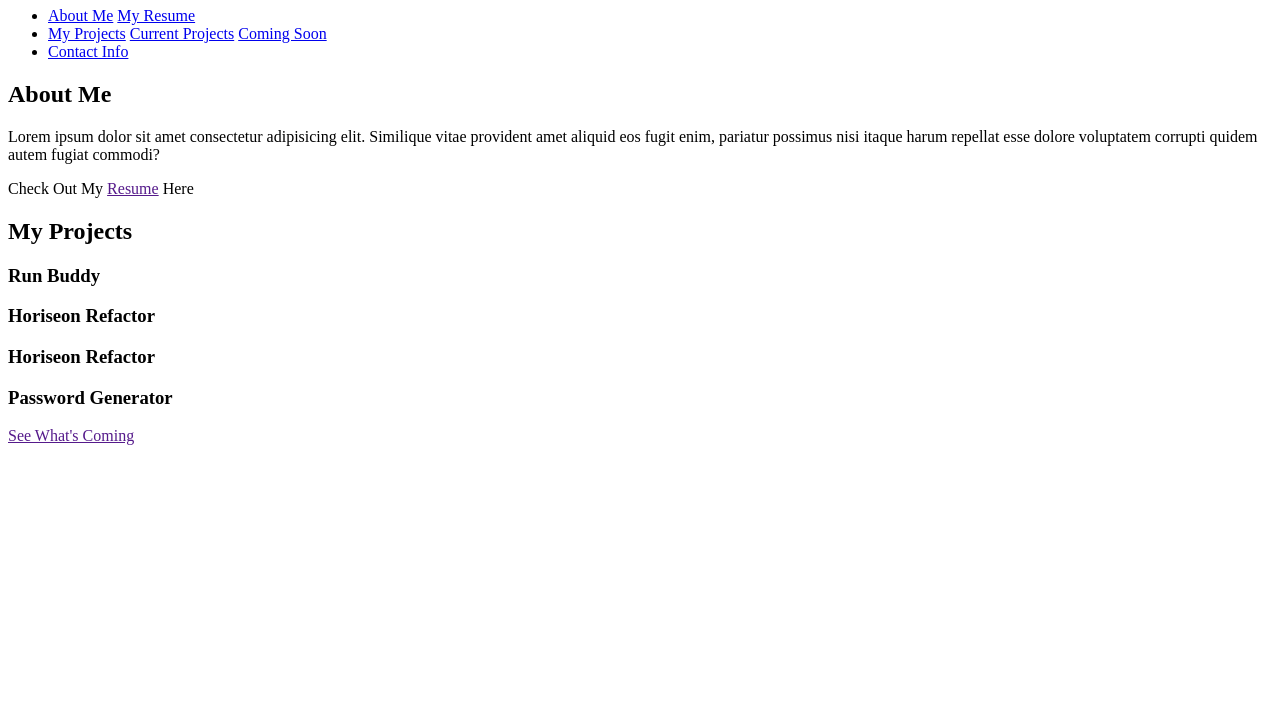
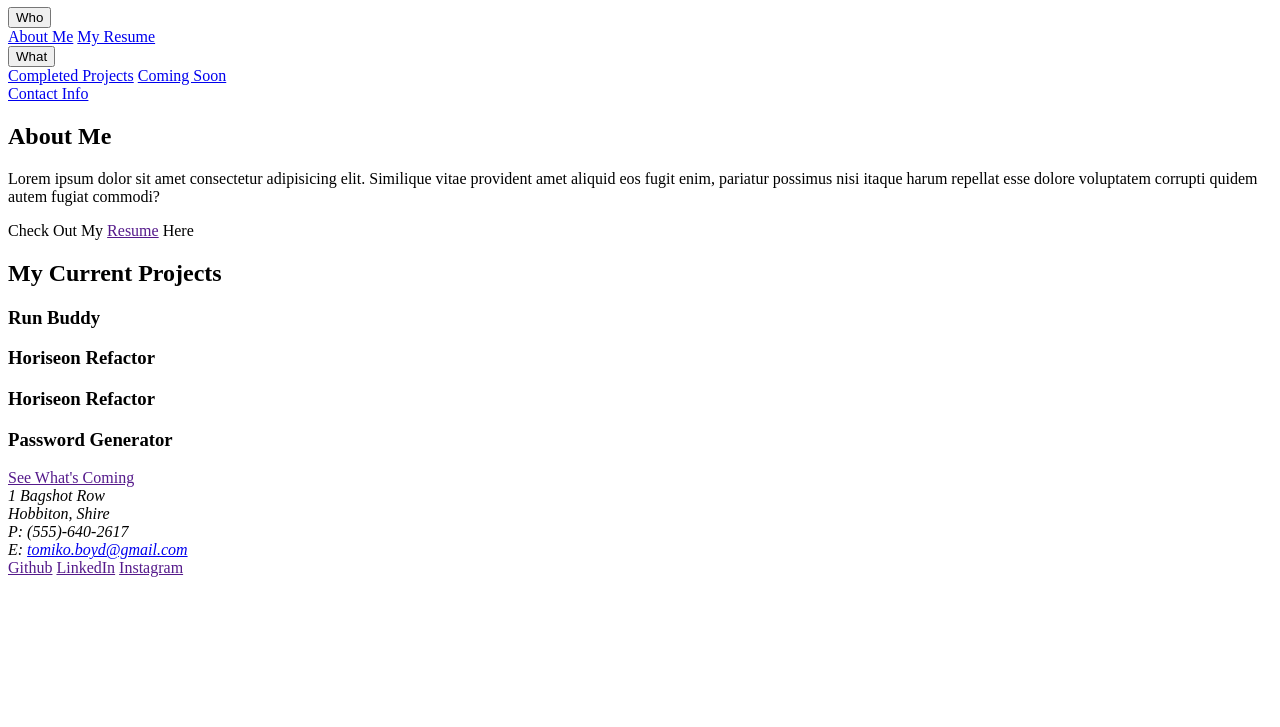
Before and after one commit to birdsatemyface/tomib-profile, a plain HTML site: page index.html in a window 1280 px wide. Shown: the part 73-800 px from the top of the page. Drawn offline with Linux system fonts and the light colour scheme.

Commit message:
added content to contact section

```diff
--- a/assets/css/style.css
+++ b/assets/css/style.css
@@ -0,0 +1,4 @@
+/* make the header bar white to hide background of tomi image*/
+* {
+    /*universal*/
+}
--- a/index.html
+++ b/index.html
@@ -1,4 +1,4 @@
-<!--Tomi Boyd Profile Website-->
+<!--TOMI BOYD PROFILE WEBSITE-->
 <!DOCTYPE html>
 <!--[if lt IE 7]>      <html class="no-js lt-ie9 lt-ie8 lt-ie7"> <![endif]-->
 <!--[if IE 7]>         <html class="no-js lt-ie9 lt-ie8"> <![endif]-->
@@ -15,46 +15,45 @@
     </head>
 
     <body>
+        <!--NAVIGATION MENU-->
         <header>
-            <!--use kanji name plate-->
-            <h1>Tomi Boyd</h1>
-            <!--TODO find out how to make the nav menu have drop-down options-->
+            <!--USE KANJI IMAGE-->
+            <h1>tomi boyd</h1>
             <nav>
-                <ul>
-                    <li>
-                        <!--TODO make this a drop-down with RESUME as an option-->
+                <div>
+                    <button class="dropbtn">Who</button>
+                    <div>
                         <a href="#about-me">About Me</a>
-                        <a href="resume">My Resume</a>
-                    </li>
-                    <li>
-                        <!--TODO make this a dropdown with CURRENT v UPCOMING as options-->
-                        <a href="#my-projects">My Projects</a>
-                        <a href="current-projects">Current Projects</a>
-                        <a href="upcoming projects">Coming Soon</a>
-                    </li>
-                    <li>
-                        <a href="#contact-info">Contact Info</a>
-                    </li>
-                </ul>
+                        <a href="#resume">My Resume</a>
+                    </div>
+                </div>
+                <div>
+                    <button class="dropbtn">What</button>
+                    <div>
+                        <a href="#completed-projects">Completed Projects</a>
+                        <a href="#upcoming-projects">Coming Soon</a>
+                    </div>
+                </div>
+                    <a href="#contact-info">Contact Info</a>
             </nav>
         </header>
 
-        <!--hero/about me section-->
+        <!--HERO/ABOUT ME SECTION-->
         <section>
             <h2>About Me</h2>
             <p>Lorem ipsum dolor sit amet consectetur adipisicing elit. Similique vitae provident amet aliquid eos fugit enim, pariatur possimus nisi itaque harum repellat esse dolore voluptatem corrupti quidem autem fugiat commodi?</p>
             <p>Check Out My <a href="">Resume</a> Here</p>
         </section>
 
-        <!--my projects section-->
+        <!--PROJECTS SECTION-->
         <section>
-            <h2>My Projects</h2>
-            <!--most recent project-->
+            <h2>My Current Projects</h2>
+            <!--MOST RECENT PROJECT-->
             <div>
                 <h3>Run Buddy</h3>
             </div>
             <div>
-                <!--other completed projects-->
+                <!--OTHER RECENT PROJECTS-->
                 <div>
                     <h3>Horiseon Refactor</h3>
                 </div>
@@ -65,14 +64,33 @@
                     <h3>Password Generator</h3>
                 </div>
             </div>
-            <!--link to upcoming projects page-->
+            <!--LINK TO UPCOMING PROJECTS PAGE-->
             <a href="">See What's Coming</a>
         </section>
 
+        <!--CONTACT INFO SECTION-->
+        <section>
+            <!--OLD SCHOOL CONTACT INFO-->
+            <address>
+                1 Bagshot Row <br />
+                Hobbiton, Shire <br />
+                P: (555)-640-2617 <br />
+                E: <a href="mailto:tomiko.boyd@gmail.com">tomiko.boyd@gmail.com</a>
+            </address>
+
+            <!--SOCIAL MEDIA-->
+            <div>
+                <!--USE SOCIAL MEDIA ICONS-->
+                <a href="">Github</a>
+                <a href="">LinkedIn</a>
+                <a href="">Instagram</a>
+            </div>
+        </section>
+
+        <!--FOOTER SECTION-->
         <footer>
-            <address>
-
-            </address>
+            <!--LINK TO PRIVACY PAGE-->
+            <!--COPYRIGHT W YEAR-->
         </footer>
 
         <script src="" async defer></script>
```
Also changed, not shown: assets/images/tomi.png (added).
